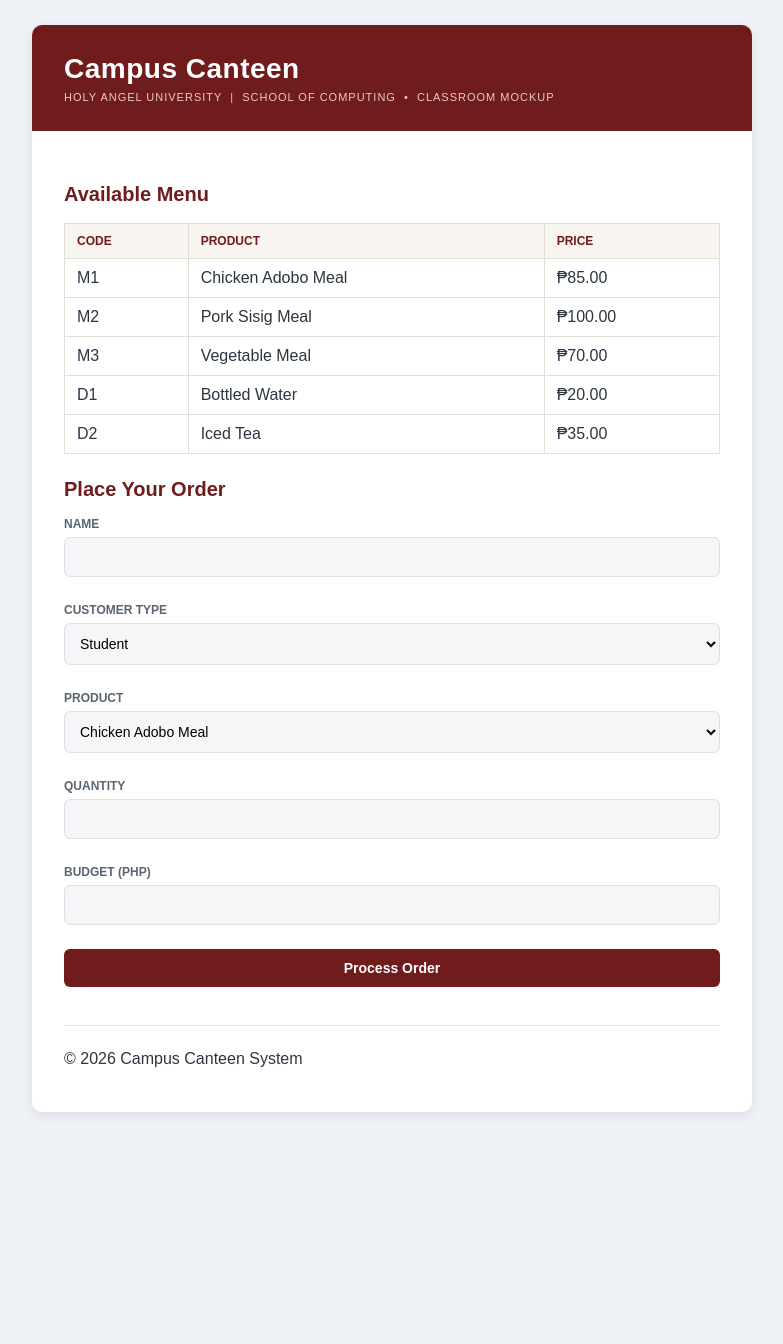
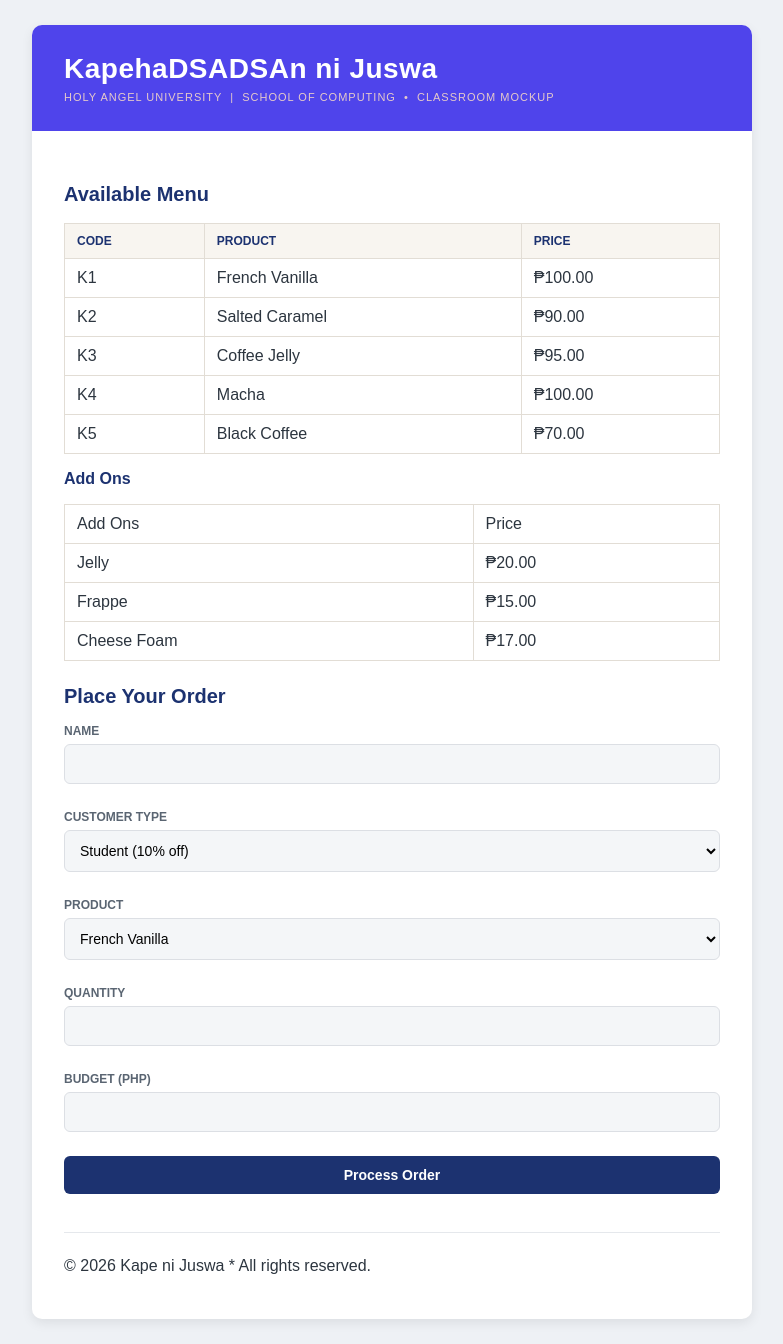
Before and after one commit to joshuajabez07-oss/PHP-Journey, a PHP site: page / in a window 1280 px wide. Shown: the whole page, without its empty margins (248-1031 px from the left). Before the commit the page ends 1114 px from the top, so only its background shows below. Run offline with PHP 8.4, Linux system fonts and the light colour scheme.

Commit message:
Add files via upload

```diff
--- a/CANTEEN/footer.php
+++ b/CANTEEN/footer.php
@@ -1,6 +1,6 @@
 <hr>
 <footer>
-    <p>&copy; <?php echo date("Y"); ?> Campus Canteen System</p>
+    <p>&copy; <?php echo date("Y"); ?> Kape ni Juswa * All rights reserved.</p>
 </footer>
 </div>
 </body>
--- a/CANTEEN/header.php
+++ b/CANTEEN/header.php
@@ -3,7 +3,7 @@
 <head>
     <meta charset="UTF-8">
     <meta name="viewport" content="width=device-width, initial-scale=1.0">
-    <title>Campus Canteen System</title>
+    <title>KAHIT SAAN</title>
     <style>
         body {
             font-family: Arial, sans-serif;
@@ -23,7 +23,7 @@
         }
 
         .banner {
-            background: #701c1c;
+            background: #4f44eb;
             color: #ffffff;
             padding: 28px 32px;
         }
@@ -47,13 +47,13 @@
         }
 
         h2 {
-            color: #701c1c;
+            color: #1c3270;
             margin-top: 24px;
             font-size: 20px;
         }
 
         h3 {
-            color: #701c1c;
+            color: #1c3270;
             font-size: 16px;
         }
 
@@ -78,7 +78,7 @@
         }
 
         button {
-            background: #701c1c;
+            background: #1c3270;
             color: #ffffff;
             font-weight: bold;
             border: none;
@@ -88,7 +88,7 @@
         }
 
         button:hover {
-            background: #561414;
+            background: #1c3270;
         }
 
         table {
@@ -99,7 +99,7 @@
 
         th {
             background: #f8f5f0;
-            color: #701c1c;
+            color: #1c3270;
             font-size: 12px;
             text-transform: uppercase;
         }
@@ -123,13 +123,13 @@
         }
 
         .error {
-            color: #ad2532;
+            color: #1c3270;
             font-weight: bold;
             text-transform: uppercase;
         }
 
         a {
-            color: #701c1c;
+            color: #1c3270;
             font-weight: bold;
             text-decoration: none;
         }
@@ -138,7 +138,7 @@
 <body>
 <div class="container">
     <div class="banner">
-        <h1>Campus Canteen</h1>
+        <h1>KapehaDSADSAn ni Juswa</h1>
         <p>HOLY ANGEL UNIVERSITY &nbsp;|&nbsp; SCHOOL OF COMPUTING &nbsp;&bull;&nbsp; CLASSROOM MOCKUP</p>
     </div>
     <div class="content">
--- a/CANTEEN/index.php
+++ b/CANTEEN/index.php
@@ -7,18 +7,19 @@
 
     <label>Customer Type</label>
     <select name="customer_type">
-        <option value="student">Student</option>
-        <option value="employee">Employee</option>
-        <option value="guest">Guest</option>
+        <option value="student">Student (10% off)</option>
+        <option value="employee">Employee (5% off)</option>
+        <option value="guest">Guest (10% off)</option>
+        <option value="pwd">PWD (20% off)</option>
     </select>
 
     <label>Product</label>
     <select name="product">
-        <option value="M1">Chicken Adobo Meal</option>
-        <option value="M2">Pork Sisig Meal</option>
-        <option value="M3">Vegetable Meal</option>
-        <option value="D1">Bottled Water</option>
-        <option value="D2">Iced Tea</option>
+        <option value="K1">French Vanilla</option>
+        <option value="K2">Salted Caramel</option>
+        <option value="K3">Coffee Jelly</option>
+        <option value="K1">Macha</option>
+        <option value="K2">Black Coffee</option>
     </select>
 
     <label>Quantity</label>
--- a/CANTEEN/menu.php
+++ b/CANTEEN/menu.php
@@ -1,4 +1,3 @@
-
 <h2>Available Menu</h2>
 
 <table>
@@ -8,28 +7,52 @@
         <th>Price</th>
     </tr>
     <tr>
-        <td>M1</td>
-        <td>Chicken Adobo Meal</td>
-        <td>₱85.00</td>
-    </tr>
-    <tr>
-        <td>M2</td>
-        <td>Pork Sisig Meal</td>
+        <td>K1</td>
+        <td>French Vanilla</td>
         <td>₱100.00</td>
     </tr>
     <tr>
-        <td>M3</td>
-        <td>Vegetable Meal</td>
+        <td>K2</td>
+        <td>Salted Caramel</td>
+        <td>₱90.00</td>
+    </tr>
+    <tr>
+        <td>K3</td>
+        <td>Coffee Jelly</td>
+        <td>₱95.00</td>
+    </tr>
+    <tr>
+        <td>K4</td>
+        <td>Macha</td>
+        <td>₱100.00</td>
+    </tr>
+    <tr>
+        <td>K5</td>
+        <td>Black Coffee</td>
         <td>₱70.00</td>
     </tr>
+</table>
+
+<h3>Add Ons</h3>
+
+<table>
     <tr>
-        <td>D1</td>
-        <td>Bottled Water</td>
+        <td>Add Ons</td>
+        <td>Price</td>
+    </tr>
+
+    <tr>
+        <td>Jelly</td>
         <td>₱20.00</td>
     </tr>
+
     <tr>
-        <td>D2</td>
-        <td>Iced Tea</td>
-        <td>₱35.00</td>
+        <td>Frappe</td>
+        <td>₱15.00</td>
+    </tr>
+
+    <tr>
+        <td>Cheese Foam</td>
+        <td>₱17.00</td>
     </tr>
 </table>
```
